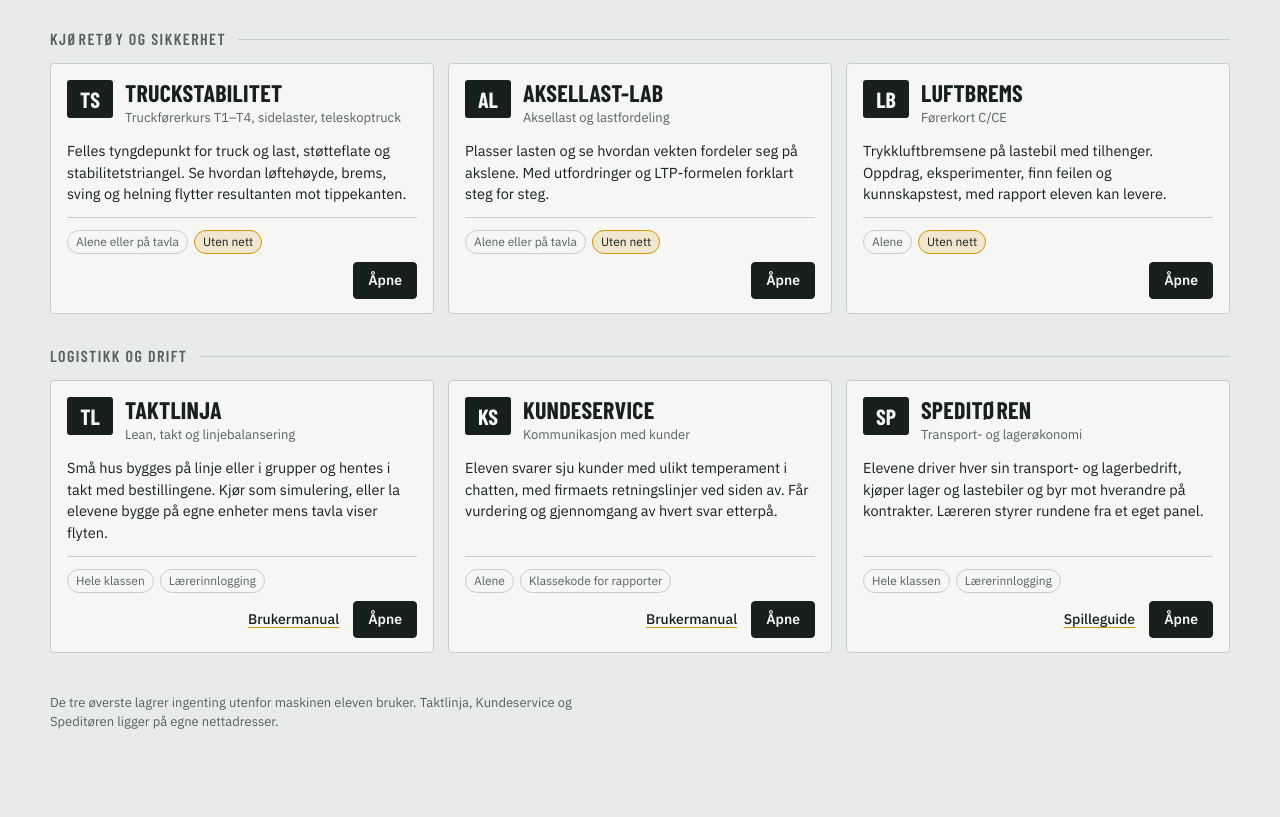
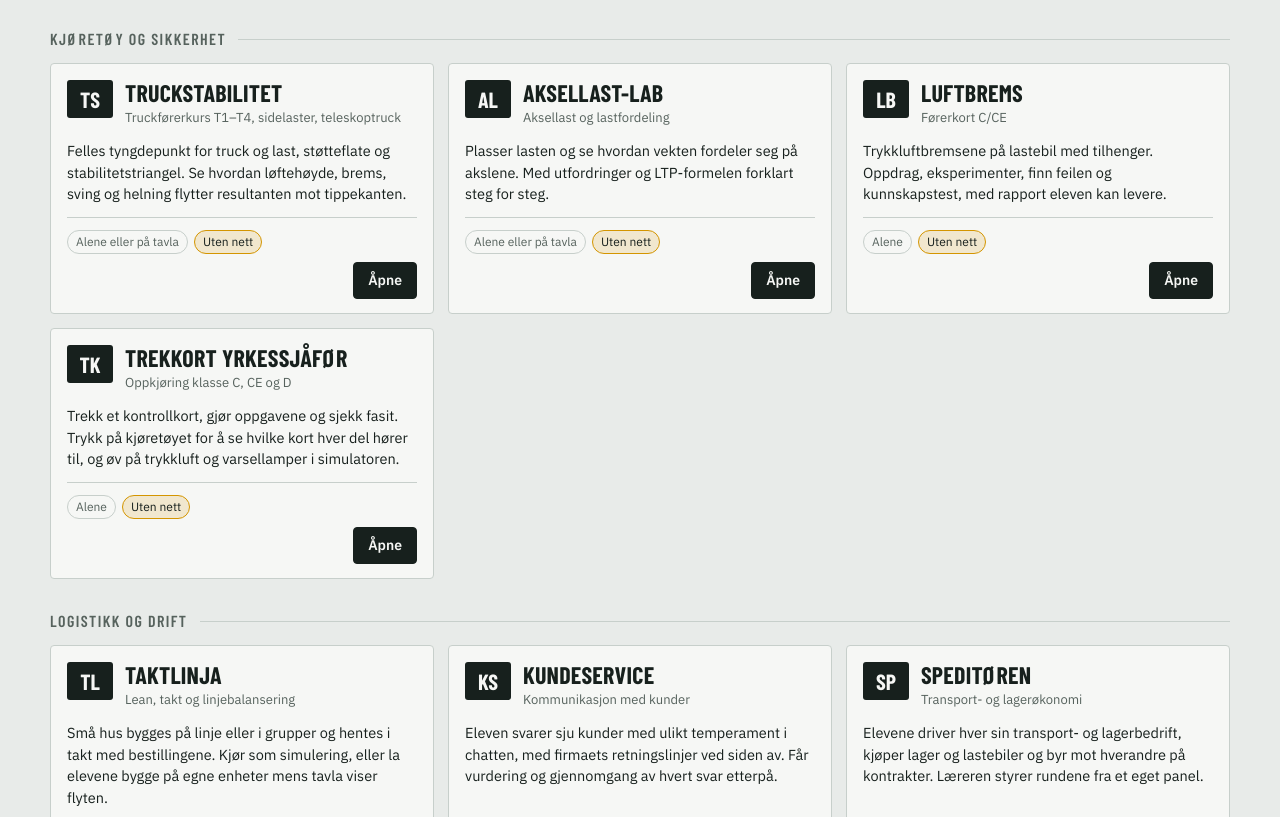
Before and after one commit to seiknes-ui/simmulator, a plain HTML site: page index.html in a window 1280 px wide. Shown: the part 135-952 px from the top of the page. Before the commit the page ends 915 px from the top, so only its background shows below. Drawn offline with nearby package versions, Linux system fonts and the light colour scheme.

Commit message:
Legg til Trekkort yrkessjåfør i oversikten
Co-Authored-By: Claude Opus 5.5 <noreply@anthropic.com>

```diff
--- a/index.html
+++ b/index.html
@@ -96,6 +96,12 @@ footer{margin-top:40px;color:var(--muted);font-size:13px;max-width:70ch}
         <div class="foot"><div class="tags"><span class="tag">Alene</span><span class="tag off">Uten nett</span></div>
           <a class="open" href="https://seiknes-ui.github.io/kkvm/web/">Åpne</a></div>
       </article>
+      <article class="card">
+        <div class="top"><span class="badge">TK</span><div><h3>Trekkort yrkessjåfør</h3><p class="for">Oppkjøring klasse C, CE og D</p></div></div>
+        <p class="desc">Trekk et kontrollkort, gjør oppgavene og sjekk fasit. Trykk på kjøretøyet for å se hvilke kort hver del hører til, og øv på trykkluft og varsellamper i simulatoren.</p>
+        <div class="foot"><div class="tags"><span class="tag">Alene</span><span class="tag off">Uten nett</span></div>
+          <a class="open" href="https://seiknes-ui.github.io/trekk/">Åpne</a></div>
+      </article>
     </div>
   </section>
 
@@ -126,7 +132,7 @@ footer{margin-top:40px;color:var(--muted);font-size:13px;max-width:70ch}
     </div>
   </section>
 
-  <footer>De tre øverste lagrer ingenting utenfor maskinen eleven bruker. Taktlinja, Kundeservice og Speditøren ligger på egne nettadresser.</footer>
+  <footer>Simulatorene under Kjøretøy og sikkerhet lagrer ingenting utenfor maskinen eleven bruker. Taktlinja, Kundeservice og Speditøren ligger på egne nettadresser.</footer>
 </div>
 
 <script>
```
